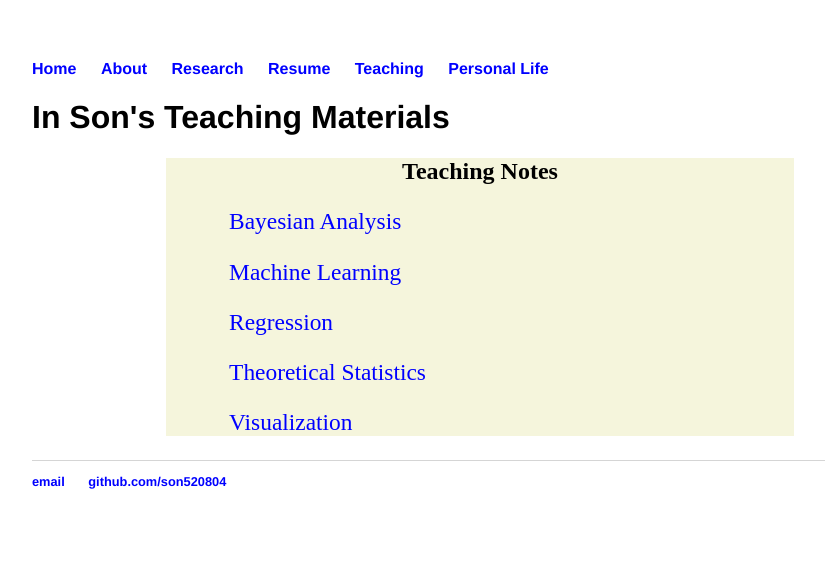
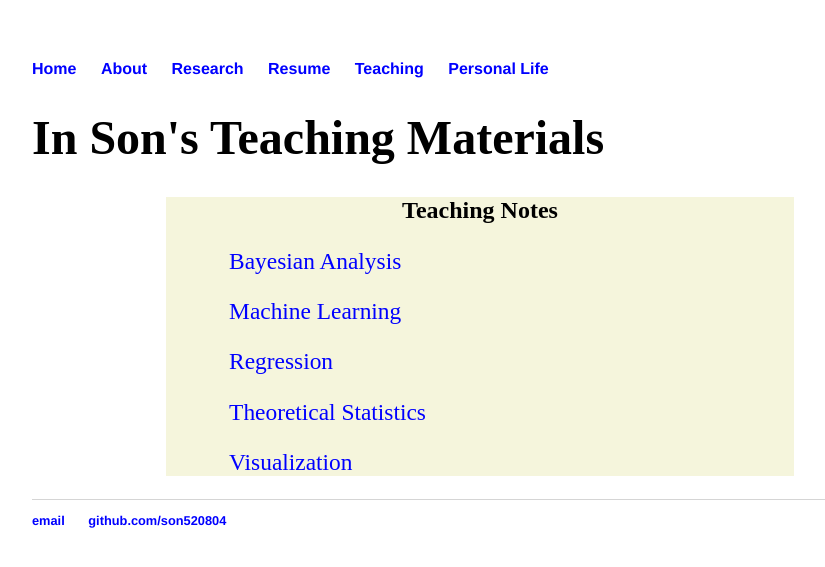
Before and after one commit to son520804/son520804.github.io, a Jekyll site: the page built from Teaching/index.html, in a window 1280 px wide. Shown: the top 567 px of the page, without its empty margins (160-985 px from the left). Built offline with Jekyll 4.4.1, drawn with Linux system fonts in a browser that asks for light colours.

Commit message:
Update main.css

```diff
--- a/css/main.css
+++ b/css/main.css
@@ -44,10 +44,11 @@ footer {
     border-top: 1px solid #d5d5d5;
     font-size: .8em;
 }
+
 h1 {
-    font-size: 2em;
-    font-family:'Helvetica', 'Arial', 'Sans-Serif';
-}
+    font-family: 'Tangerine', serif;
+    font-size: 48px;
+  }
 
 .multiline {
   white-space: pre-wrap;
```
